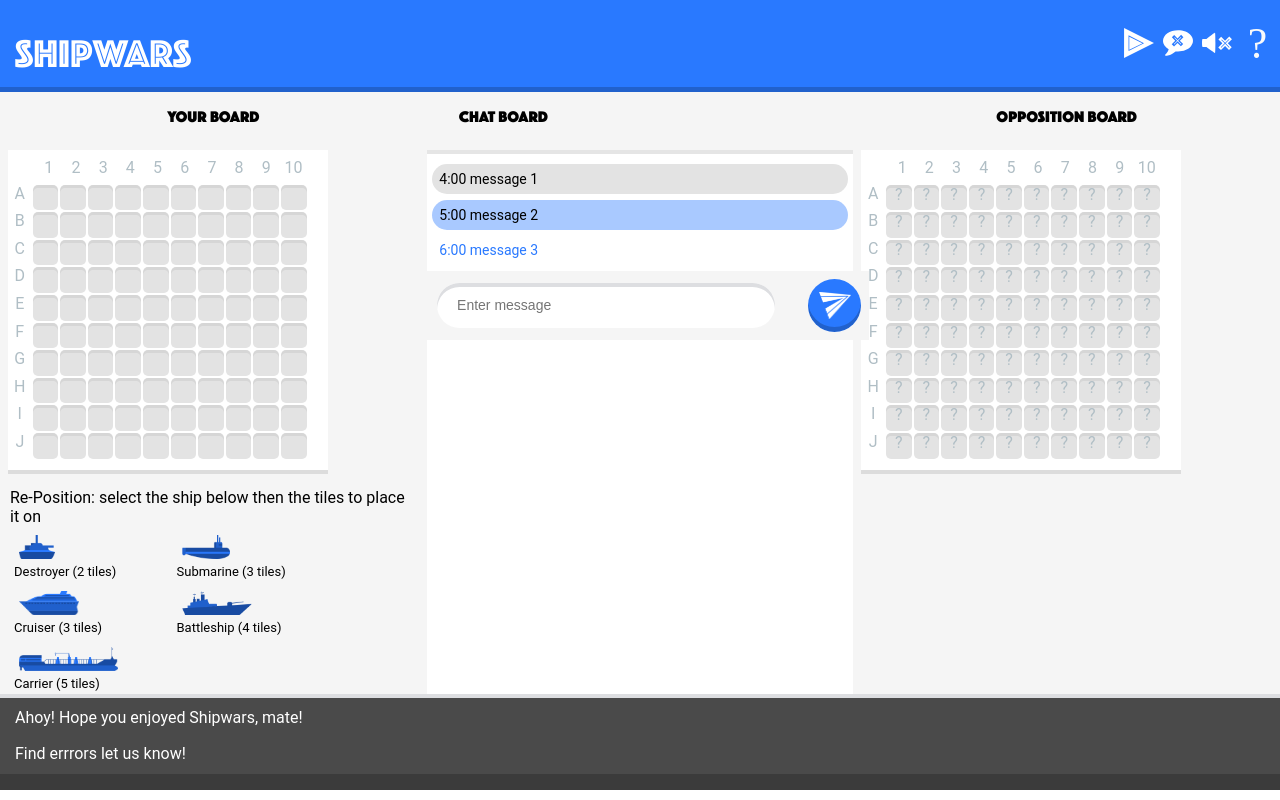
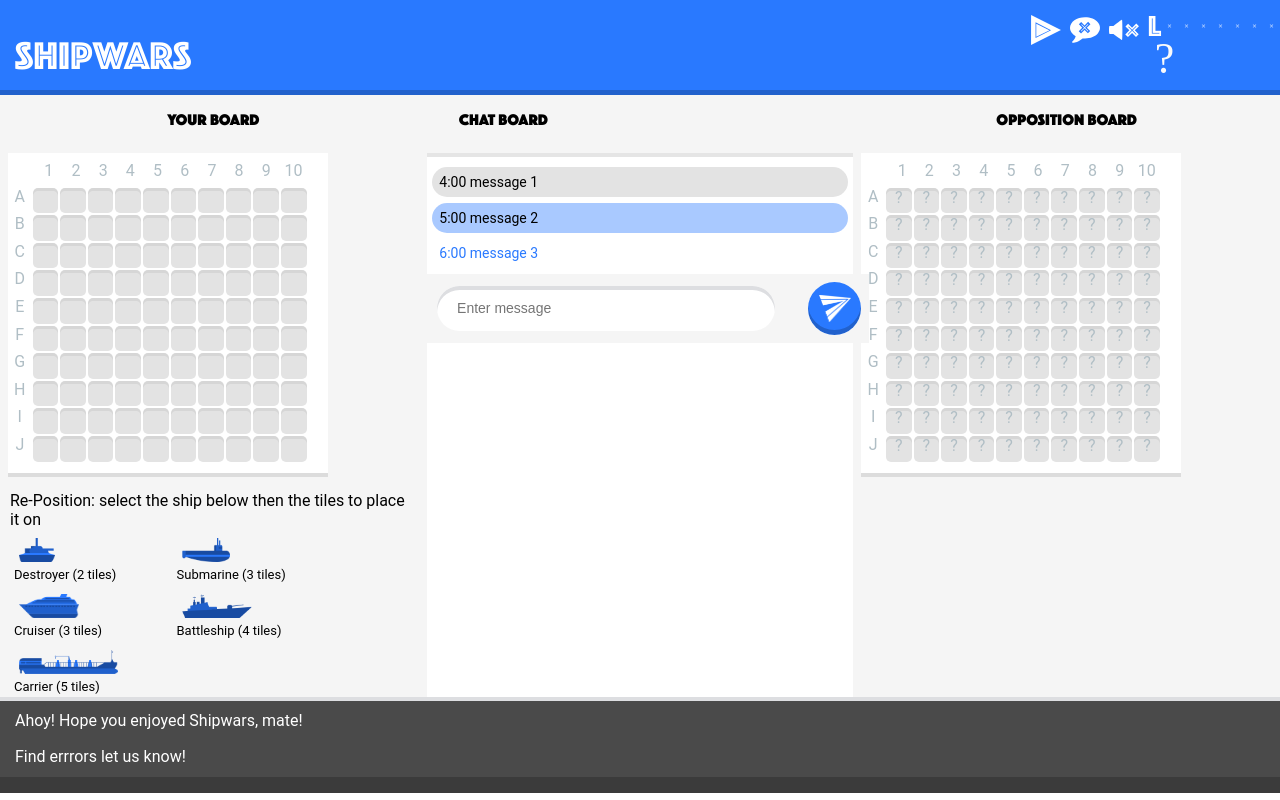
Before and after one commit to hilwat/shipwars, a React (Create React App) app: page / in a window 1280 px wide. Shown: the top 800 px of the page. Built offline with nearby package versions, Linux system fonts and the light colour scheme.

Commit message:
drop down started

```diff
--- a/src/Gamepage/GameNav.js
+++ b/src/Gamepage/GameNav.js
@@ -4,6 +4,7 @@ import PausePlay from "./NavButtons/PausePlay.js"
 import SoundSilence from "./NavButtons/SoundSilence.js"
 import ChatMute from "./NavButtons/ChatMute.js";
 import Question from "./NavButtons/Question.js";
+import QuestionDropdown from "./NavButtons/QuestionDropdown";
 
 // }
 
@@ -14,7 +15,7 @@ const GameNav = () => (
 			<PausePlay></PausePlay>
 			<ChatMute></ChatMute>
 			<SoundSilence></SoundSilence>
-			<Question></Question>
+			<QuestionDropdown></QuestionDropdown>
 		</div>
 	</nav>
 )
--- /dev/null
+++ b/src/Gamepage/NavButtons/DropDown.css
@@ -0,0 +1,3 @@
+.navdropdown{
+	z-index: 10;
+}
--- /dev/null
+++ b/src/Gamepage/NavButtons/DropDown.js
@@ -0,0 +1,13 @@
+import React from 'react';
+import './NavButtons.css';
+import './DropDown.css';
+
+const Dropdown = () => {
+  return (
+		<div className="navdropdown">
+			Language
+		</div>
+  )
+}
+
+export default Dropdown
--- a/src/Gamepage/NavButtons/Question.js
+++ b/src/Gamepage/NavButtons/Question.js
@@ -1,9 +1,9 @@
 import React from 'react'
 import './NavButtons.css';
 
-const Question = ({onPlayerClick}) => {
+const Question = ({onQuestionClick}) => {
   return (
-		<svg className="navmenubtn" width="230px" height="444px" viewBox="0 0 230 444" version="1.1" xmlns="http://www.w3.org/2000/svg" xmlnsXlink="http://www.w3.org/1999/xlink">
+		<svg className="navmenubtn" width="230px" height="444px" viewBox="0 0 230 444" version="1.1" xmlns="http://www.w3.org/2000/svg" xmlnsXlink="http://www.w3.org/1999/xlink" onClick={onQuestionClick}>
 				<g id="Page-1" stroke="none" strokeWidth="1" fill="none" fillRule="evenodd" fontFamily="Phosphate-Inline, Phosphate" fontSize="650" fontWeight="normal">
 						<g id="Artboard-Copy" transform="translate(-166.000000, -56.000000)" fill="#F9FAFB">
 								<text id="?">
--- /dev/null
+++ b/src/Gamepage/NavButtons/QuestionDropdown.js
@@ -0,0 +1,31 @@
+import React, { Component } from "react";
+import Question from "./Question.js";
+import DropDown from "./DropDown.js";
+
+class QuestionDropdown extends Component {
+
+	constructor(props) {
+		super(props)
+		this.state = {
+			dropdown: false
+		}
+	}
+
+	handleDropdownClick = () => {
+		if (!this.state.dropdown) {
+			this.setState({dropdown: true})
+		} else {
+			this.setState({dropdown: false})
+		}
+	}
+
+		render() {
+			return (
+				<div className="dropdown">
+					{this.state.dropdown? <Question onQuestionClick={this.handleDropdownClick} /> : <div><DropDown/><Question onQuestionClick={this.handleDropdownClick} /></div>}
+				</div>
+			)
+		}
+	}
+
+	export default QuestionDropdown
```
